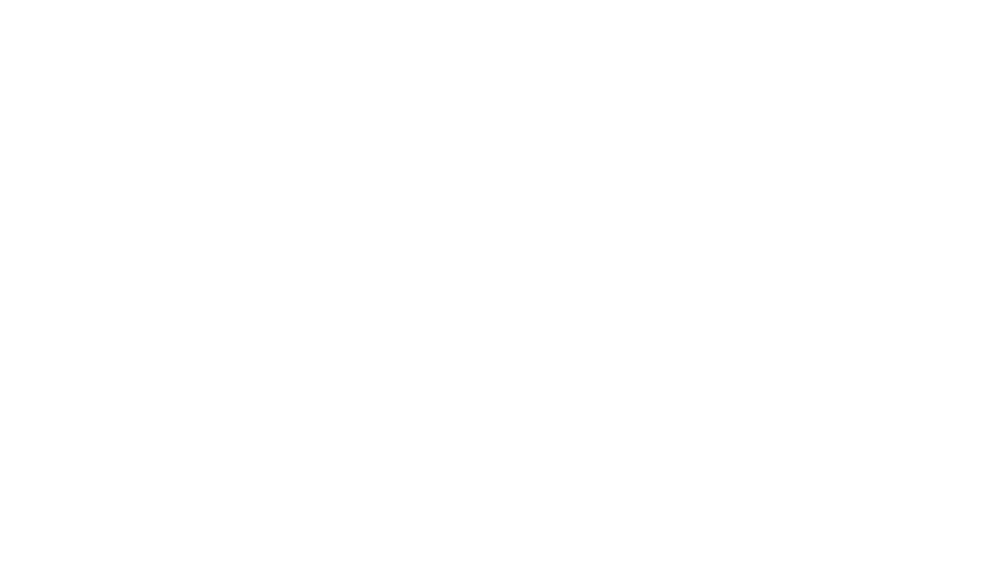
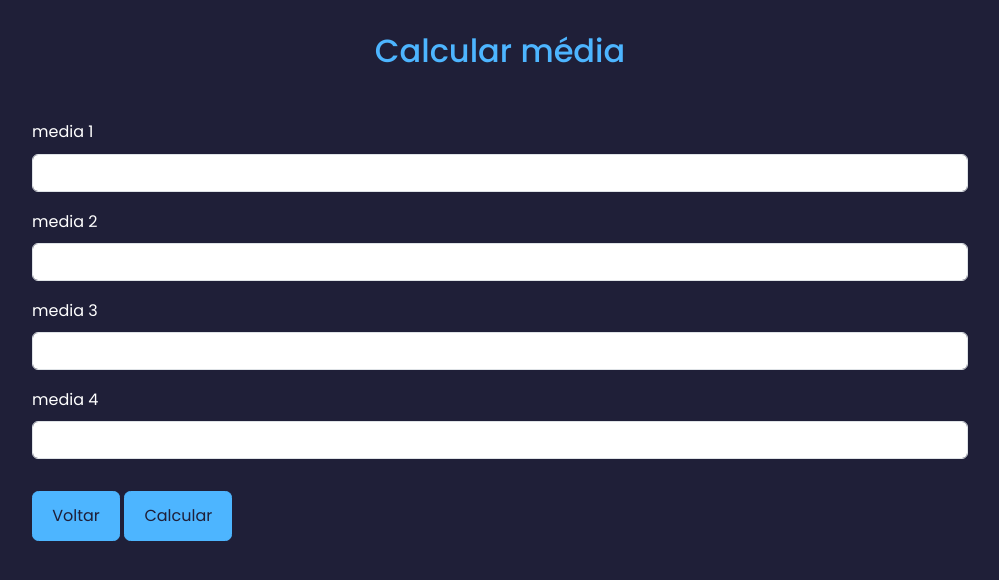
Before and after one commit to PedrodoDivino/atividadeDesenvolvimentoWeb, a plain HTML site: page docs/pages/avarage.html in a window 1280 px wide. Shown: the whole page, without its empty margins (140-1139 px from the left). Drawn offline with nearby package versions, Linux system fonts and the light colour scheme.

Commit message:
[pedro] ajustes média

```diff
--- a/docs/pages/avarage.html
+++ b/docs/pages/avarage.html
@@ -5,10 +5,47 @@
     <meta charset="UTF-8">
     <meta http-equiv="X-UA-Compatible" content="IE=edge">
     <meta name="viewport" content="width=device-width, initial-scale=1.0">
-    <title>Verifica Média</title>
+    <link href="https://cdn.jsdelivr.net/npm/bootstrap@5.3.0-alpha3/dist/css/bootstrap.min.css" rel="stylesheet"
+        integrity="sha384-KK94CHFLLe+nY2dmCWGMq91rCGa5gtU4mk92HdvYe+M/SXH301p5ILy+dN9+nJOZ" crossorigin="anonymous">
+    <link rel="stylesheet" href="../../main.css">
+    <title>Calcular média</title>
 </head>
 
 <body>
+    <section>
+        <h2>Calcular média</h2>
+    </section>
+    <section></section>
+    <div class="container">
+        <form class="row g-3" id="form">
+            <div class="col-md-12">
+                <label for="mediaOne" class="form-label" placeholder="cidade">media 1 </label>
+                <input type="number" class="form-control" id="mediaOne">
+            </div>
+            <div class="col-md-12">
+                <label for="mediaTwo" class="form-label" placeholder="cidade">media 2 </label>
+                <input type="number" class="form-control" id="mediaTwo">
+            </div>
+            <div class="col-md-12">
+                <label for="mediaTheree" class="form-label" placeholder="cidade">media 3 </label>
+                <input type="number" class="form-control" id="mediaTheree">
+            </div>
+            <div class="col-md-12">
+                <label for="mediaFour" class="form-label" placeholder="cidade">media 4 </label>
+                <input type="number" class="form-control" id="mediaFour">
+            </div>
+            <div class="col-sm-12 col-md-12 pt-3">
+                <div class="col-12">
+                    <a class="btn btn-primary" href="../index.html">Voltar</a>
+                    <input type="button" value="Calcular" onclick="media()" class="btn btn-primary">
+                </div>
+            </div>
+            <div id="result"></div>
+    </div>
+    </form>
+
+    </div>
 </body>
+<script src="../../utils/average.js"></script>
 
 </html>
--- /dev/null
+++ b/utils/average.js
@@ -0,0 +1,21 @@
+function media() {
+    const mediaOne = Number(document.getElementById('mediaOne').value);
+    const mediaTwo = Number(document.getElementById('mediaTwo').value);
+    const mediaThree = Number(document.getElementById('mediaTheree').value);
+    const mediaFour = Number(document.getElementById('mediaFour').value);
+    let result = (mediaOne + mediaTwo + mediaThree + mediaFour) / 4;
+
+    document.getElementById('result').innerHTML = result
+
+    if (result >= 6) {
+        document.getElementById('result').innerHTML = result.innerHTML = "aprovado"
+        document.getElementById('result').style.backgroundColor = "green";
+    }
+    if (result >2 && result <6) {
+        document.getElementById('result').innerHTML = result.innerHTML = "recuperação"
+         document.getElementById('result').style.backgroundColor = "blue";
+    } if (result <=2) {
+        document.getElementById('result').innerHTML = result.innerHTML = "Paranbéns REPROVADO"
+         document.getElementById('result').style.backgroundColor = "red";
+    }
+}
```
Also changed, not shown: docs/index.html (+3 -3 lines), docs/pages/form.html (+3 -0 lines).
